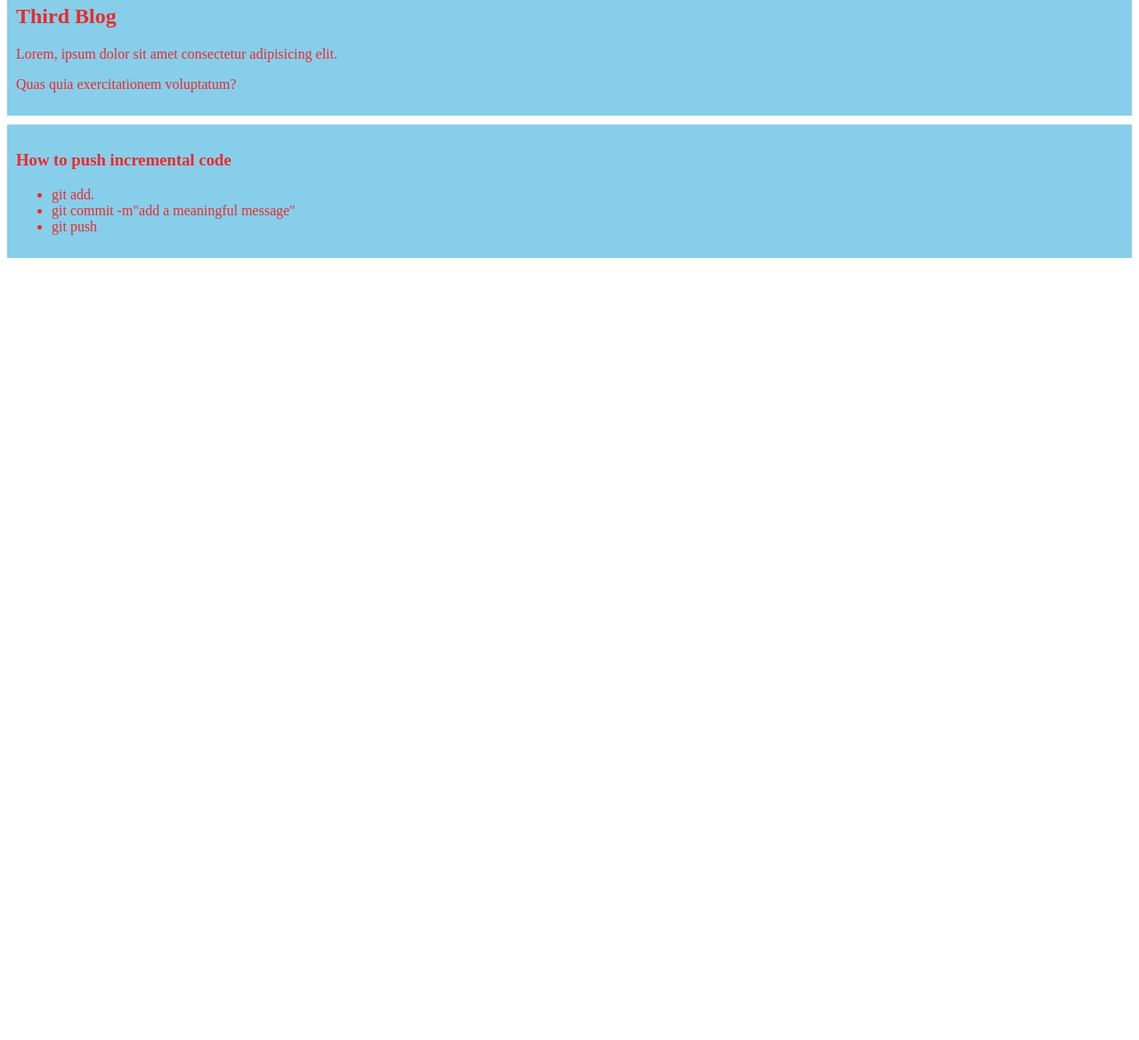
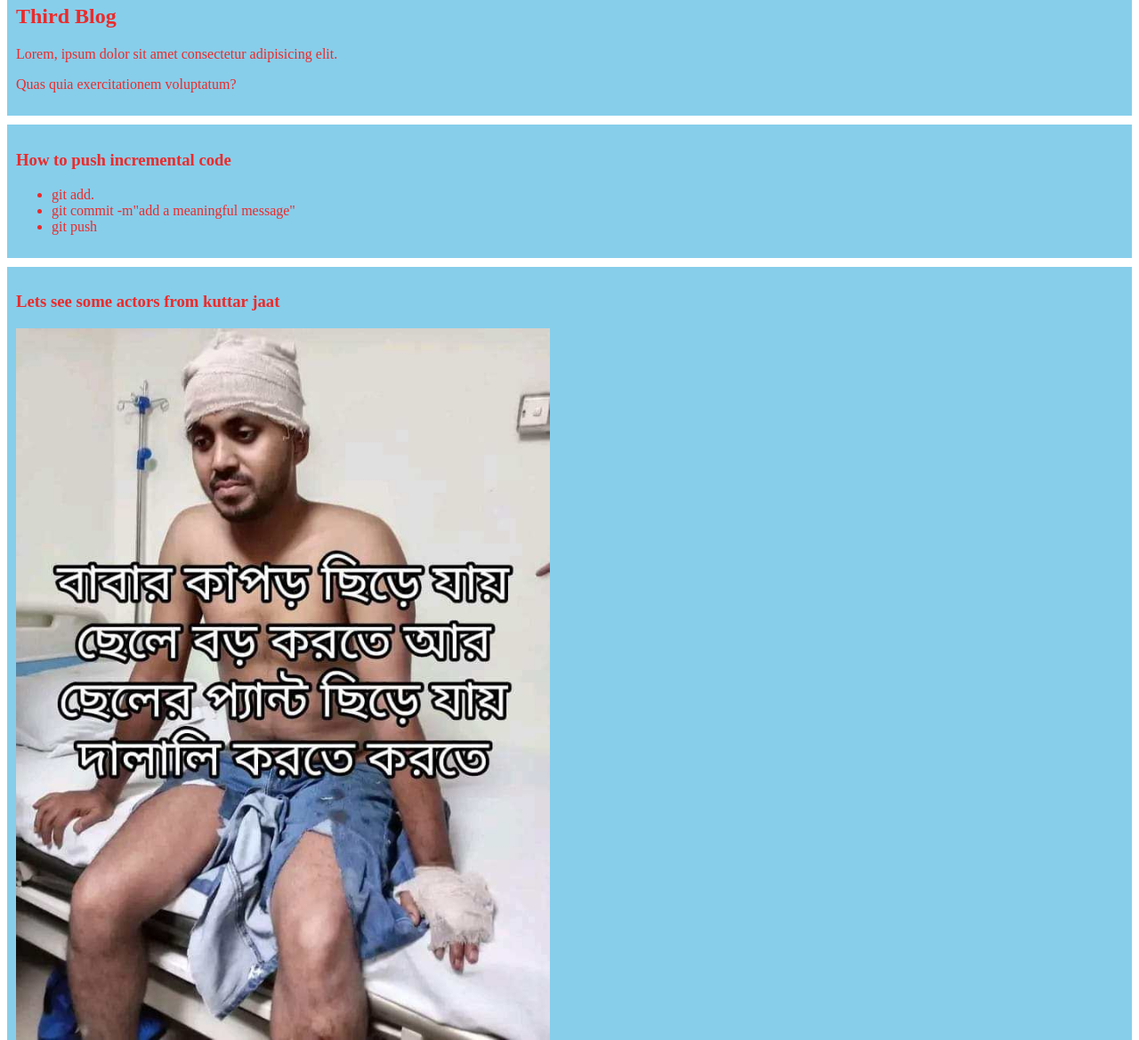
Before and after one commit to Tahzb/my-second-git, a plain HTML site: page index.html in a window 1280 px wide. Shown: the part 502-1671 px from the top of the page at 89% size. Before the commit the page ends 802 px from the top, so only its background shows below. Drawn offline with Linux system fonts and the light colour scheme.

Commit message:
kuttar pic

```diff
--- a/index.html
+++ b/index.html
@@ -33,6 +33,10 @@
         <li>git push</li>
         </ul>
     </div>
+    <div>
+        <h3>Lets see some actors from kuttar jaat </h3>
+        <img src="images/kutta.jpg" alt="nice acting kutta" width="600px" length="600px" >
+    </div>
 
 </body>
 </html>
```
Also changed, not shown: images/kutta.jpg (added).
